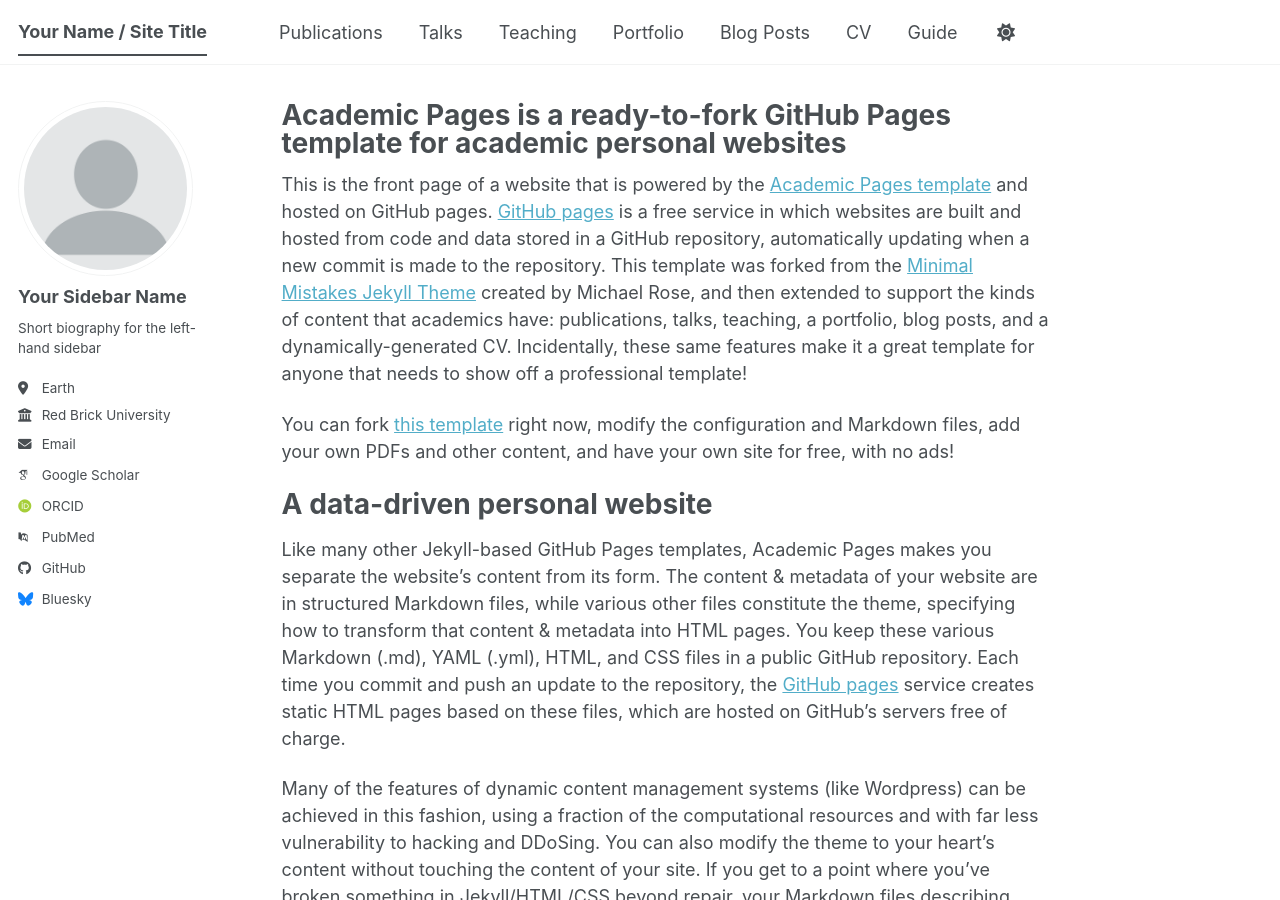
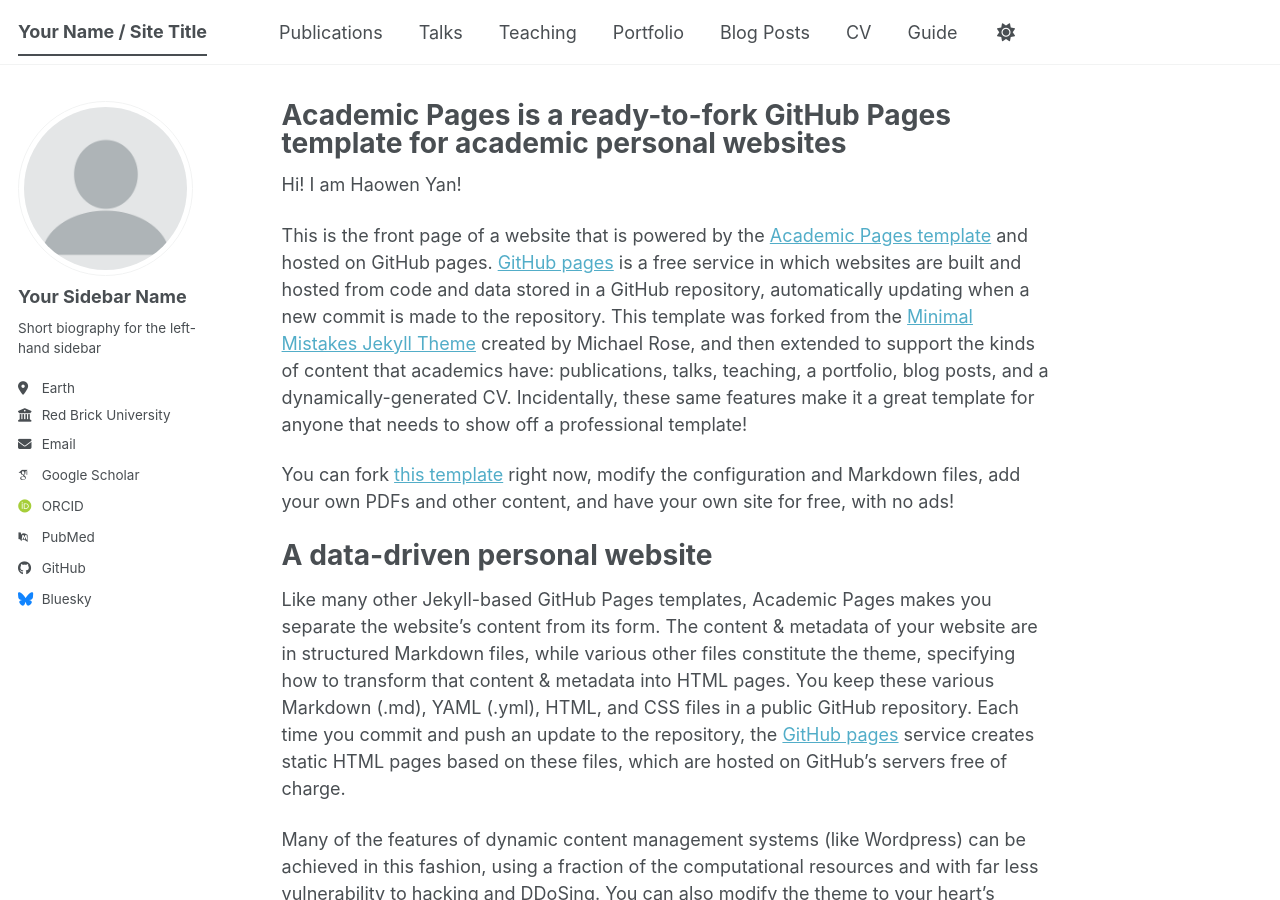
Before and after one commit to whY-note/whY-note-old.github.io, a Jekyll site: the page built from _pages/about.md, in a window 1280 px wide and 900 px high. Built offline with Jekyll 4.4.1, drawn with Linux system fonts in a browser that asks for light colours; some web fonts are replaced; a script bundle is joined from its source files by our own code; library files that are not in the unit come from our copies.

Commit message:
add my name

```diff
--- a/_pages/about.md
+++ b/_pages/about.md
@@ -6,6 +6,7 @@
   - /about/
   - /about.html
 ---
+Hi! I am Haowen Yan!
 
 This is the front page of a website that is powered by the [Academic Pages template](https://github.com/academicpages/academicpages.github.io) and hosted on GitHub pages. [GitHub pages](https://pages.github.com) is a free service in which websites are built and hosted from code and data stored in a GitHub repository, automatically updating when a new commit is made to the repository. This template was forked from the [Minimal Mistakes Jekyll Theme](https://mmistakes.github.io/minimal-mistakes/) created by Michael Rose, and then extended to support the kinds of content that academics have: publications, talks, teaching, a portfolio, blog posts, and a dynamically-generated CV. Incidentally, these same features make it a great template for anyone that needs to show off a professional template!
 
```
